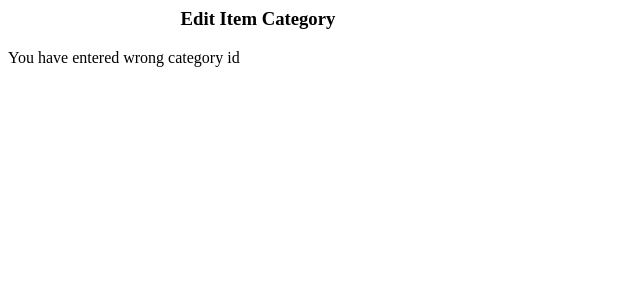
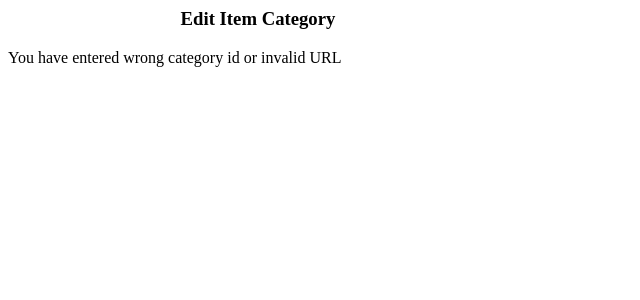
Before and after one commit to lgchintake/ejs-templating, a Node project: template views/item-category-edit.ejs in a window 1280 px wide. Shown: the top 300 px of the page, without its empty margins (0-640 px from the left). Run offline with Node 20 templates, Linux system fonts and the light colour scheme; the template is opened without the code that fills it, so the values that code supplies are empty; some libraries are stand-ins or nearby versions.

Commit message:
Code updated with messages

```diff
--- a/views/item-category-edit.ejs
+++ b/views/item-category-edit.ejs
@@ -48,7 +48,7 @@
         </table>
       </form>
       <%} else {%>
-      <div>You have entered wrong category id</div>
+      <div>You have entered wrong category id or invalid URL</div>
       <%}%>
     </div>
   </body>
--- a/views/item-category-list.ejs
+++ b/views/item-category-list.ejs
@@ -13,6 +13,7 @@
   <body>
     <div class="main-div">
       <div class="center"><h4>Category List</h4></div>
+      <div><a href="/item-category/add">Add Category</a></div>
       <table border="1">
         <tr>
           <th>Sr.No.</th>
--- a/views/item-cetegory-add.ejs
+++ b/views/item-cetegory-add.ejs
@@ -50,5 +50,7 @@
       </div>
       <% } %>
     </div>
+
+    <div><a href="/item-category/">Category List</a></div>
   </body>
 </html>
```
